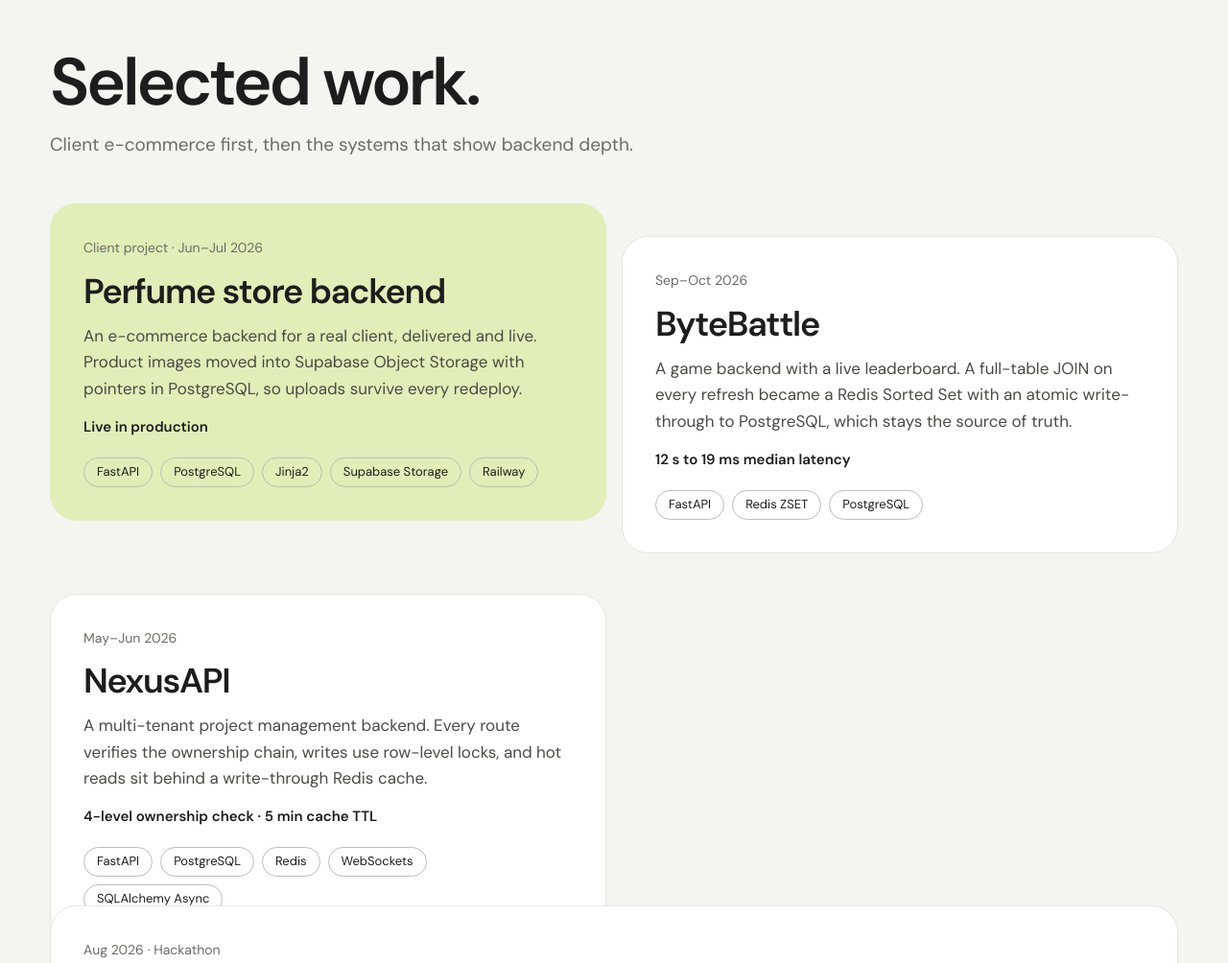
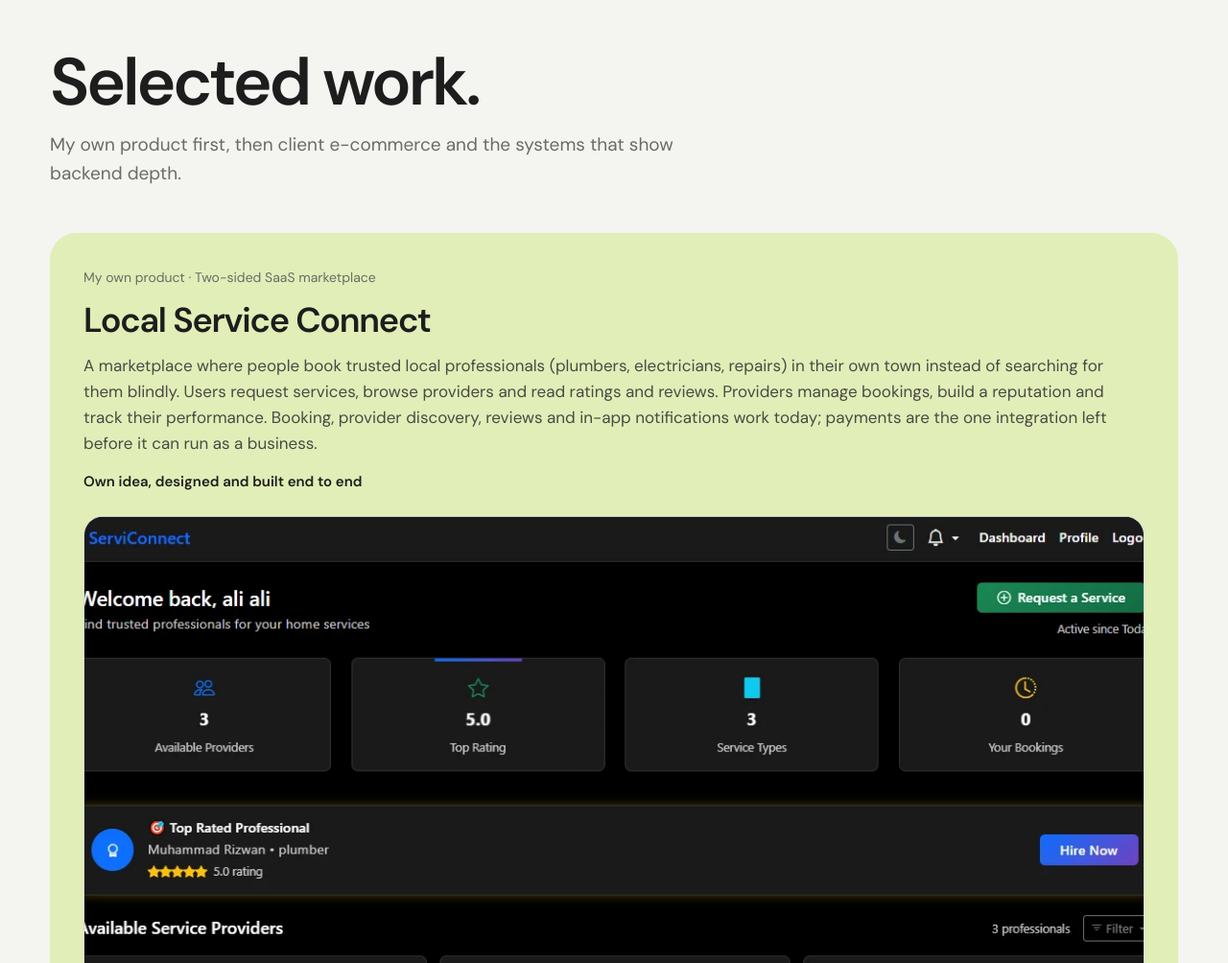
Before and after one commit to muhammads-git/muhammads-git.github.io, a plain HTML site: page index.html in a window 1280 px wide. Shown: the part 1480-2484 px from the top of the page at 96% size. Drawn offline with Linux system fonts and the light colour scheme.

Commit message:
changes made

```diff
--- a/index.html
+++ b/index.html
@@ -3,7 +3,7 @@
 <head>
 <meta charset="utf-8">
 <meta name="viewport" content="width=device-width, initial-scale=1">
-<title>Muhammad Hammad | Backend Engineer, Python</title>
+<title>Muhammad Hammad | Software Engineer</title>
 <meta name="description" content="Backend engineer building fast, secure Python systems with FastAPI, PostgreSQL and Redis. Available for projects and development roles.">
 <link rel="preconnect" href="https://fonts.googleapis.com">
 <link rel="preconnect" href="https://fonts.gstatic.com" crossorigin>
@@ -46,7 +46,8 @@ section{padding:clamp(72px,10vw,140px) 0 0}
 .pf{font-weight:600;font-size:15px}
 .tg{display:flex;flex-wrap:wrap;gap:8px;margin-top:auto;padding-top:6px}.tg span{padding:4px 13px;border:1px solid #bdbdb6;border-radius:999px;font-size:13px}
 .card:hover .tg span{border-color:#ffffff55}
-.card.wide{grid-column:1/-1}.shots{display:grid;grid-template-columns:1.5fr 1fr 1fr;gap:14px;margin:10px 0}.shots button{all:unset;cursor:zoom-in;display:block;overflow:hidden;border-radius:20px;border:1px solid #d8d8d2;aspect-ratio:16/10;background:#fff}.shots button:focus-visible{outline:2px solid var(--blue);outline-offset:3px}.shots img{width:100%;height:100%;object-fit:cover;object-position:top;display:block;transition:transform .6s cubic-bezier(.2,.7,.2,1)}.shots button:hover img{transform:scale(1.05)}#lb{border:0;background:none;padding:0;margin:auto;max-width:94vw;max-height:94vh}#lb::backdrop{background:#000d;backdrop-filter:blur(6px)}#lb img{display:block;max-width:94vw;max-height:92vh;border-radius:16px;cursor:zoom-out}
+.card.wide{grid-column:1/-1}.shots{display:grid;grid-template-columns:1.5fr 1fr 1fr;gap:14px;margin:10px 0}.shots button{all:unset;cursor:zoom-in;display:block;overflow:hidden;border-radius:20px;border:1px solid #d8d8d2;aspect-ratio:16/10;background:#fff}.shots button:focus-visible{outline:2px solid var(--blue);outline-offset:3px}.shots img{width:100%;height:100%;object-fit:cover;object-position:top;display:block;transition:transform .6s cubic-bezier(.2,.7,.2,1)}.shots button:hover img{transform:scale(1.05)}.shots.big{grid-template-columns:1fr 1fr}.shots.big button:first-child{grid-column:1/-1;aspect-ratio:16/9}
+#lb{border:0;background:none;padding:0;margin:auto;max-width:94vw;max-height:94vh}#lb::backdrop{background:#000d;backdrop-filter:blur(6px)}#lb img{display:block;max-width:94vw;max-height:92vh;border-radius:16px;cursor:zoom-out}
 .sk{display:grid;grid-template-columns:repeat(auto-fit,minmax(250px,1fr));gap:16px}
 .sk div{padding:28px;border-radius:24px;background:#fff;border:1px solid #e4e4df}.sk h3{font-size:19px;margin-bottom:14px}
 .cta{margin-top:clamp(72px,10vw,140px);border-radius:36px;background:var(--deep);color:#fff;padding:clamp(36px,7vw,96px)}
@@ -74,7 +75,7 @@ footer{padding:36px 0 48px;color:var(--mute);font-size:14px;display:flex;flex-wr
 <div class="val"><b data-n="1" data-s=" live">0</b><h3>Shipped for a real client</h3><p>I delivered a perfume store backend that is live today, with images stored outside the app server so redeploys lose nothing.</p></div>
 </div></section>
 
-<section id="work"><h2>Selected work.</h2><p class="sub">Client e-commerce first, then the systems that show backend depth.</p><div class="grid" id="g"></div></section>
+<section id="work"><h2>Selected work.</h2><p class="sub">My own product first, then client e-commerce and the systems that show backend depth.</p><div class="grid" id="g"></div></section>
 
 <section id="skills"><h2>Skills.</h2><p class="sub">Grouped by what I use them for.</p><div class="sk" id="s"></div></section>
 
@@ -87,13 +88,14 @@ footer{padding:36px 0 48px;color:var(--mute);font-size:14px;display:flex;flex-wr
 <script src="gsap.min.js"></script><script src="ScrollTrigger.min.js"></script>
 <script>
 const P=[
-["Perfume store backend","Client project · Jun–Jul 2026","An e-commerce backend for a real client, delivered and live. Product images moved into Supabase Object Storage with pointers in PostgreSQL, so uploads survive every redeploy.","Live in production",["FastAPI","PostgreSQL","Jinja2","Supabase Storage","Railway"],1],
+["Local Service Connect","My own product · Two-sided SaaS marketplace","A marketplace where people book trusted local professionals (plumbers, electricians, repairs) in their own town instead of searching for them blindly. Users request services, browse providers and read ratings and reviews. Providers manage bookings, build a reputation and track their performance. Booking, provider discovery, reviews and in-app notifications work today; payments are the one integration left before it can run as a business.","Own idea, designed and built end to end",["Flask","MySQL","Python"],1,[["sc-dashboard.webp","ServiceConnect user dashboard: top-rated professional and available providers with ratings and Book Service buttons",1183,634],["serviceconnect-1.webp","ServiceConnect sign-up: join as a user to find home services or as a provider to offer services",1314,599],["serviceconnect-3.webp","ServiceConnect provider dashboard with bookings, completion rate, repeat clients and tips",1190,634]]],
+["Perfume store backend","Client project · Jun–Jul 2026","An e-commerce backend for a real client, delivered and live. Product images moved into Supabase Object Storage with pointers in PostgreSQL, so uploads survive every redeploy.","Live in production",["FastAPI","PostgreSQL","Jinja2","Supabase Storage","Railway"],0],
 ["ByteBattle","Sep–Oct 2026","A game backend with a live leaderboard. A full-table JOIN on every refresh became a Redis Sorted Set with an atomic write-through to PostgreSQL, which stays the source of truth.","12 s to 19 ms median latency",["FastAPI","Redis ZSET","PostgreSQL"]],
 ["NexusAPI","May–Jun 2026","A multi-tenant project management backend. Every route verifies the ownership chain, writes use row-level locks, and hot reads sit behind a write-through Redis cache.","4-level ownership check · 5 min cache TTL",["FastAPI","PostgreSQL","Redis","WebSockets","SQLAlchemy Async"]],
 ["VoicOps","Aug 2026 · Hackathon","Speak your infrastructure and get validated Docker configs and Alibaba Cloud Terraform back. Built for the AI Alibaba Hackathon Pakistan and selected for the national build phase. A self-healing loop repairs each generated file until it passes linting, and fuzzy correction fixes speech-recognition errors before generation.","Self-healing validation · fuzzy speech correction",["FastAPI","Docker","Terraform","Alibaba Cloud"],0,[["voicops-1.webp","VoicOps home page: Speak your infra, deploy in seconds",1338,628],["voicops-2.webp","VoicOps capabilities: voice to Docker, self-healing validation, Alibaba Cloud Terraform, fuzzy correction",1030,546],["voicops-3.webp","VoicOps output: heard and understood transcript with generated docker-compose.yml",860,567]]],
 ["AI URL shortener","Jan–Apr 2026","A short-link API where heavy AI work runs on an ARQ queue and a two-layer Redis index lets one update clear every cached copy of a link.","API responses under 50 ms",["FastAPI","PostgreSQL","Redis","ARQ"]]];
 const SK=[["Backend and APIs","Python, FastAPI, Flask, REST design, WebSockets, SQLAlchemy (async)"],["Data and caching","PostgreSQL, SQL, Redis Sorted Sets, cache invalidation, Supabase Storage"],["Async and queues","asyncio, ARQ task queue, row-level locking, background workers"],["Delivery","Docker, Docker Compose, Terraform, GitHub Actions, Locust, Git"]];
-g.innerHTML=P.map(p=>`<article class="card${p[5]?" lead":""}${p[6]?" wide":""}"><span class="m">${p[1]}</span><h3>${p[0]}</h3><p>${p[2]}</p><div class="pf">${p[3]}</div>${p[6]?`<div class="shots">${p[6].map(x=>`<button type="button" data-src="${x[0]}" data-alt="${x[1]}"><img src="${x[0]}" alt="${x[1]}" width="${x[2]}" height="${x[3]}" loading="lazy"></button>`).join("")}</div>`:""}<div class="tg">${p[4].map(t=>`<span>${t}</span>`).join("")}</div></article>`).join("");
+g.innerHTML=P.map(p=>`<article class="card${p[5]?" lead":""}${p[6]?" wide":""}"><span class="m">${p[1]}</span><h3>${p[0]}</h3><p>${p[2]}</p><div class="pf">${p[3]}</div>${p[6]?`<div class="shots${p[5]?" big":""}">${p[6].map(x=>`<button type="button" data-src="${x[0]}" data-alt="${x[1]}"><img src="${x[0]}" alt="${x[1]}" width="${x[2]}" height="${x[3]}" loading="lazy"></button>`).join("")}</div>`:""}<div class="tg">${p[4].map(t=>`<span>${t}</span>`).join("")}</div></article>`).join("");
 document.querySelectorAll(".shots button").forEach(b=>b.onclick=()=>{const i=lb.querySelector("img");i.src=b.dataset.src;i.alt=b.dataset.alt;lb.showModal()});lb.onclick=()=>lb.close();
 s.innerHTML=SK.map(k=>`<div><h3>${k[0]}</h3><p style="color:#4a4a46">${k[1]}</p></div>`).join("");
 h1.innerHTML=h1.textContent.split(" ").map(w=>`<span class="wd"><i>${w}</i></span>`).join(" ");
```
